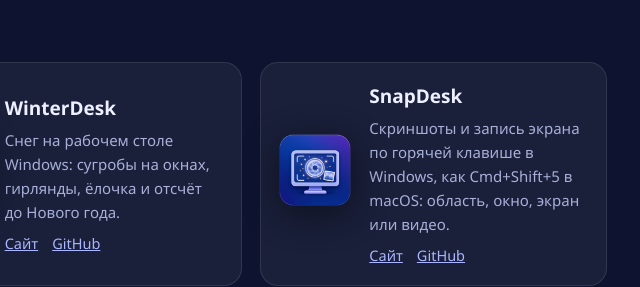
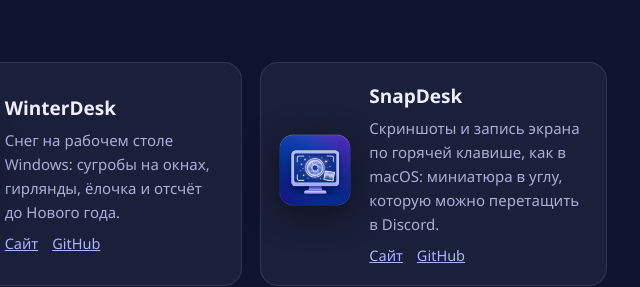
Before and after one commit to NikoliniOFF/PeekDesk, a plain HTML site: page docs/index.html in a window 1280 px wide. Shown: the part 7580-7867 px from the top of the page, 571-1211 px from the left. Drawn offline with Linux system fonts and the light colour scheme; no server answers.

Commit message:
Сайт и README: новое описание SnapDesk

```diff
--- a/docs/index.html
+++ b/docs/index.html
@@ -201,7 +201,7 @@ footer{padding:36px 0 50px;color:var(--sub);font-size:14.5px;text-align:center;b
         <a href="https://nikolinioff.github.io/SnapDesk/"><img src="assets/apps/snapdesk.png" alt="SnapDesk" width="72" height="72" loading="lazy"></a>
         <div>
           <h3>SnapDesk</h3>
-          <p>Скриншоты и запись экрана по горячей клавише в Windows, как Cmd+Shift+5 в macOS: область, окно, экран или видео.</p>
+          <p>Скриншоты и запись экрана по горячей клавише, как в macOS: миниатюра в углу, которую можно перетащить в Discord.</p>
           <div class="links"><a href="https://nikolinioff.github.io/SnapDesk/">Сайт</a><a href="https://github.com/NikoliniOFF/SnapDesk">GitHub</a></div>
         </div>
       </div>
```
Also changed, not shown: 1 other file.
